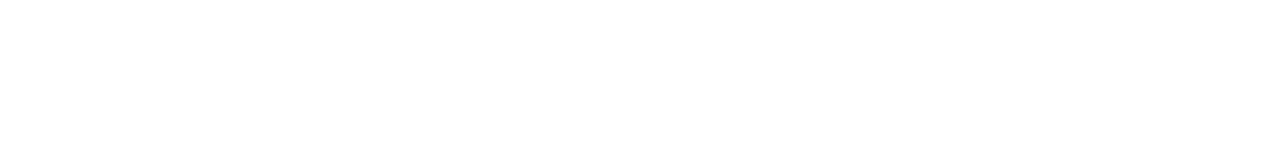
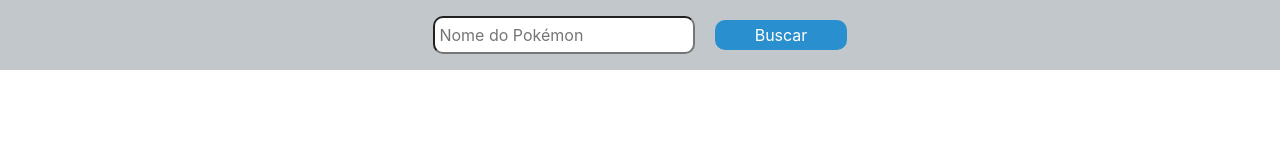
Before and after one commit to sousa-p/pokeapi, a plain HTML site: page index.html in a window 1280 px wide. Drawn offline with nearby package versions, Linux system fonts and the light colour scheme.

Commit message:
contrução do input de pesquisa

```diff
--- a/assets/css/style.css
+++ b/assets/css/style.css
@@ -0,0 +1,45 @@
+*{
+    margin: 0;
+    padding: 0;
+    box-sizing: border-box;
+    /* outline: 1px solid red; */
+}
+
+body{
+    min-height: 100vh;
+    width: 100vw;
+}
+
+.container__pesquisar{
+    width: 100%;
+    min-height: 60px;
+    display: flex;
+    justify-content: center;
+    align-items: center;
+    background-color: #b2b9bdcc;
+    padding: 1em;
+}
+
+.campo__pesquisar{
+    width: 70%;
+
+    display: flex;
+    justify-content: center;
+    align-items: center;
+    gap: 20px;
+    flex-wrap: wrap;
+}
+
+#input__pesquisar{
+    border-radius: 10px;
+    min-width: 30%;
+    padding: 0.3em;
+}
+
+#btn__buscar{
+    background-color: #298fce;
+    color: #ffff;
+    padding: 0.2em 2.5em;
+    border: 0;
+    border-radius: 10px;
+}
--- a/index.html
+++ b/index.html
@@ -15,7 +15,12 @@
 </head>
 
 <body>
-
+    <div class="container__pesquisar">
+        <div class="campo__pesquisar">
+            <input id="input__pesquisar" type="text" placeholder="Nome do Pokémon">
+            <button id="btn__buscar">Buscar</button>
+        </div>
+    </div>
 
 
     <!-- Bootstrap - JS -->
```
